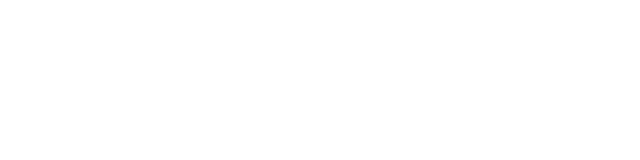
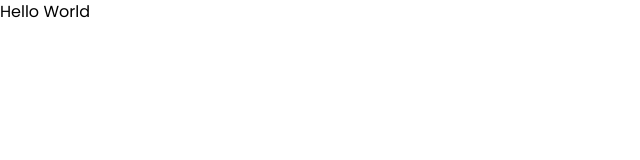
Before and after one commit to ArefEghbaliDev/artemis, a Next.js app: page / in a window 1280 px wide. Shown: the top 160 px of the page, without its empty margins (0-640 px from the left). Built offline with nearby package versions, Linux system fonts and the light colour scheme.

Commit message:
Add popping font family

```diff
--- /dev/null
+++ b/pages/_document.tsx
@@ -0,0 +1,39 @@
+import Document, { Html, Head, Main, NextScript, DocumentContext } from 'next/document';
+
+class MyDocument extends Document {
+    static async getInitialProps(ctx: DocumentContext) {
+        const originalRenderPage = ctx.renderPage;
+
+        // Run the React rendering logic synchronously
+        ctx.renderPage = () =>
+            originalRenderPage({
+                // Useful for wrapping the whole react tree
+                enhanceApp: (App) => App,
+                // Useful for wrapping in a per-page basis
+                enhanceComponent: (Component) => Component,
+            });
+
+        // Run the parent `getInitialProps`, it now includes the custom `renderPage`
+        const initialProps = await Document.getInitialProps(ctx);
+
+        return initialProps;
+    }
+
+    render() {
+        return (
+            <Html>
+                <Head>
+                    <link rel="preconnect" href="https://fonts.googleapis.com" />
+                    <link rel="preconnect" href="https://fonts.gstatic.com" crossOrigin="true" />
+                    <link href="https://fonts.googleapis.com/css2?family=Poppins:wght@300;400;500;700&display=swap" rel="stylesheet" />
+                </Head>
+                <body>
+                    <Main />
+                    <NextScript />
+                </body>
+            </Html>
+        );
+    }
+}
+
+export default MyDocument;
--- a/pages/index.tsx
+++ b/pages/index.tsx
@@ -1,7 +1,11 @@
-import type { NextPage } from "next";
+import type { NextPage } from 'next';
 
 const Home: NextPage = () => {
-  return <div></div>;
+    return (
+        <div>
+            <h1>Hello World</h1>
+        </div>
+    );
 };
 
 export default Home;
--- /dev/null
+++ b/styles/main.scss
@@ -0,0 +1,4 @@
+body,
+html {
+    font-family: 'Poppins', sans-serif;
+}
--- a/tsconfig.json
+++ b/tsconfig.json
@@ -1,6 +1,6 @@
 {
     "compilerOptions": {
-    "target": "es5",
+        "target": "ES2017",
         "lib": ["dom", "dom.iterable", "esnext"],
         "allowJs": true,
         "skipLibCheck": true,
@@ -13,7 +13,8 @@
         "resolveJsonModule": true,
         "isolatedModules": true,
         "jsx": "preserve",
-    "incremental": true
+        "incremental": true,
+        "baseUrl": "."
     },
     "include": ["next-env.d.ts", "**/*.ts", "**/*.tsx"],
     "exclude": ["node_modules"]
```
Also changed, not shown: pages/_app.tsx (+5 -2 lines). Lines whose indentation alone changed are shown as unchanged.
